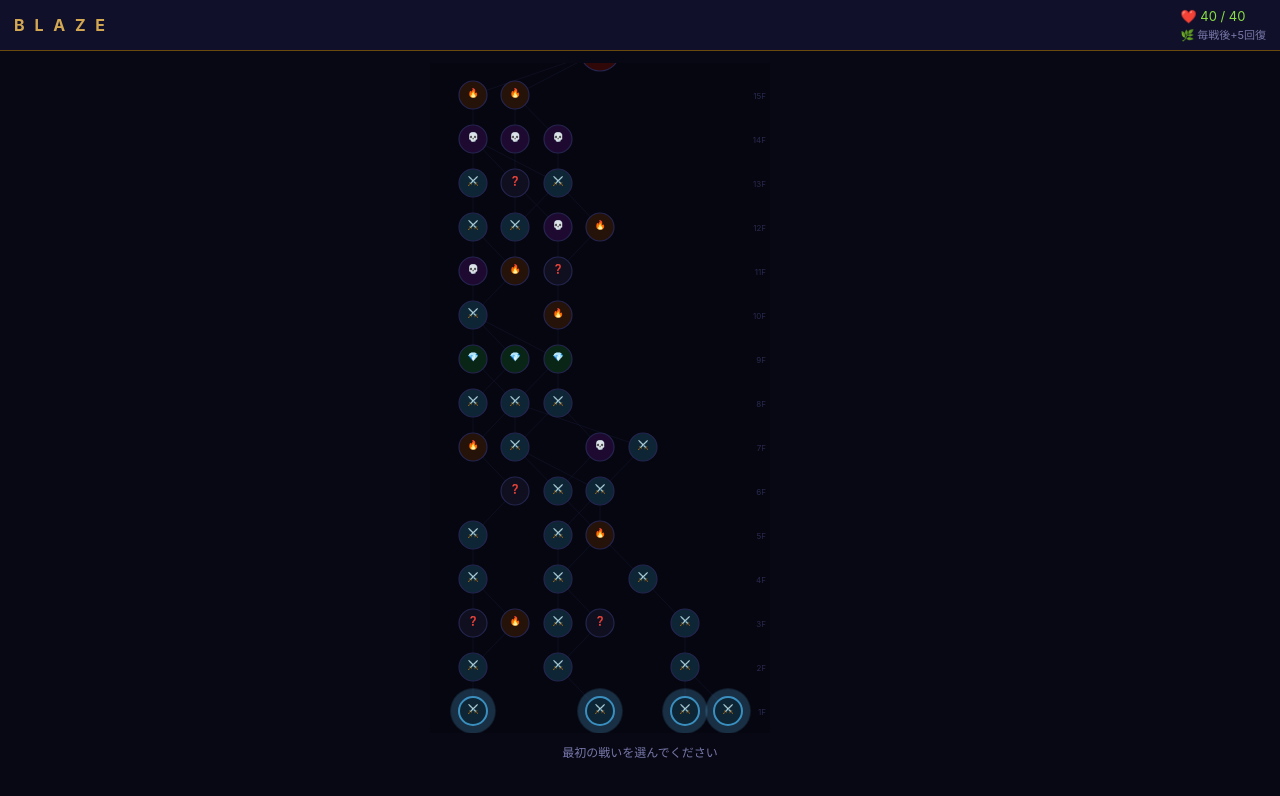
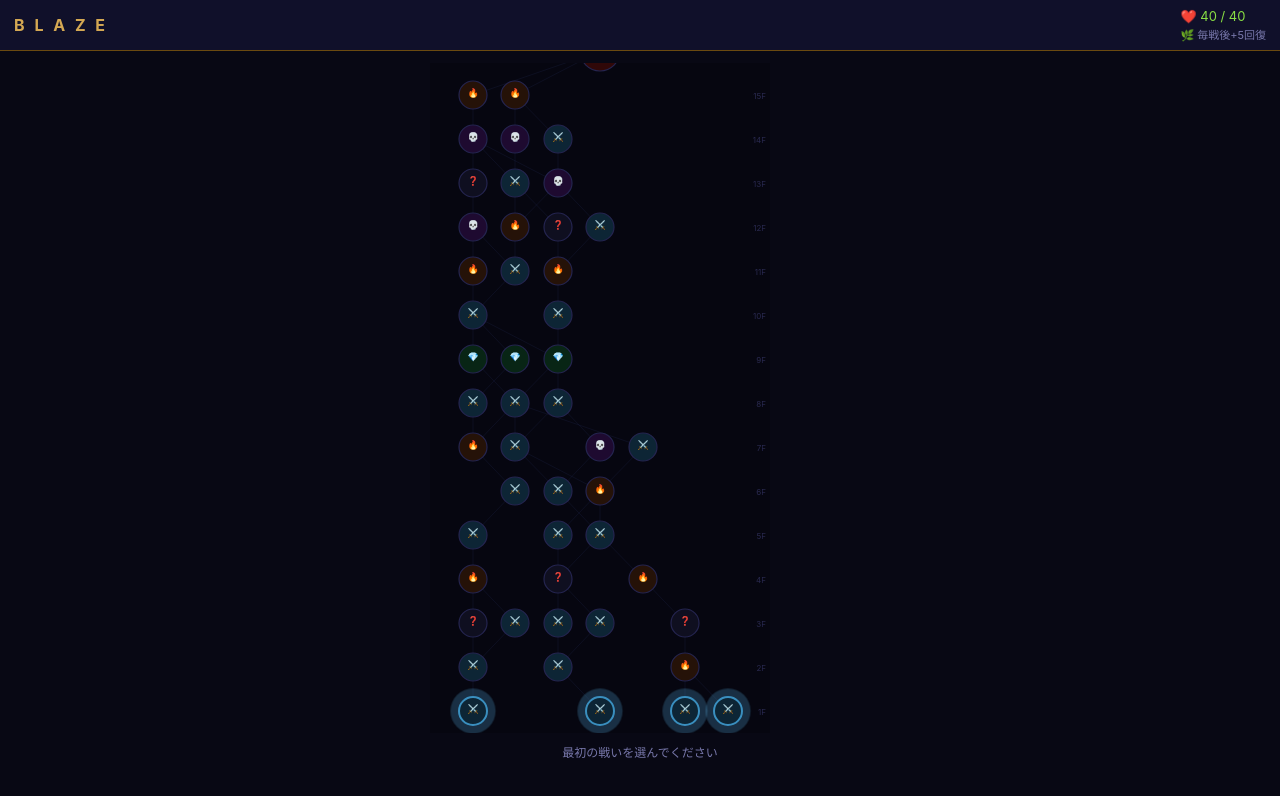
Before and after one commit to yamasinnya/Blaze, a plain HTML site: page index.html in a window 1280 px wide. Drawn offline with Linux system fonts and the light colour scheme.

Commit message:
guarantee 3-5 elites per map (fixed placement)
エリートを確率任せから保証制に変更:
- eliteTarget = random(3,4,5)
- row>=5 の非固定ノードをシャッフルして先頭N個をエリート確定
- 残りノードはエリート枠なしの確率 (normal45/bonfire27/mystery12) で割り当て
- 焚き火・エリート連続禁止ルールは bonfire 割り当て側で維持

Co-Authored-By: Claude Sonnet 4.6 <noreply@anthropic.com>

```diff
--- a/index.html
+++ b/index.html
@@ -345,16 +345,27 @@ function generateMapData() {
     }
   });
 
-  // 3. タイプ割り当て
-  // 固定行：0=雑魚 8=宝箱 14=焚き火 15=ボス
+  // 3. タイプ割り当て（エリート3〜5体保証）
   const FIXED = { 0:'normal', 8:'treasure', 14:'bonfire', 15:'boss' };
 
-  function pickType(r, parentTypes) {
+  // エリートを先に配置：row>=5の非固定ノードからN体を優先確保
+  const eliteTarget = 3 + Math.floor(Math.random() * 3); // 3・4・5のいずれか
+  const eligibleForElite = [...nodeSet]
+    .filter(k => parseInt(k) >= 5 && FIXED[parseInt(k)] === undefined);
+  for (let i = eligibleForElite.length - 1; i > 0; i--) {  // Fisher-Yates shuffle
+    const j = Math.floor(Math.random() * (i + 1));
+    [eligibleForElite[i], eligibleForElite[j]] = [eligibleForElite[j], eligibleForElite[i]];
+  }
+  const preElites = new Set(
+    eligibleForElite.slice(0, Math.min(eliteTarget, eligibleForElite.length))
+  );
+
+  // エリート以外のノード用タイプ選択（エリート枠は使わない）
+  function pickTypeNoElite(r, parentTypes) {
     const hasEliteParent   = parentTypes.some(t => t === 'elite');
     const hasBonfireParent = parentTypes.some(t => t === 'bonfire');
     const w = {
       normal:  45,
-      elite:   (r < 5 || hasBonfireParent) ? 0 : 16,
       bonfire: (hasEliteParent || hasBonfireParent) ? 0 : 27,
       mystery: 12,
     };
@@ -372,9 +383,11 @@ function generateMapData() {
     [...nodeSet].filter(k => parseInt(k) === r).forEach(key => {
       if (FIXED[r] !== undefined) {
         typeMap.set(key, FIXED[r]);
+      } else if (preElites.has(key)) {
+        typeMap.set(key, 'elite');
       } else {
         const parentTypes = [...(edgesUp.get(key) || [])].map(pk => typeMap.get(pk)).filter(Boolean);
-        typeMap.set(key, pickType(r, parentTypes));
+        typeMap.set(key, pickTypeNoElite(r, parentTypes));
       }
     });
   }
```
